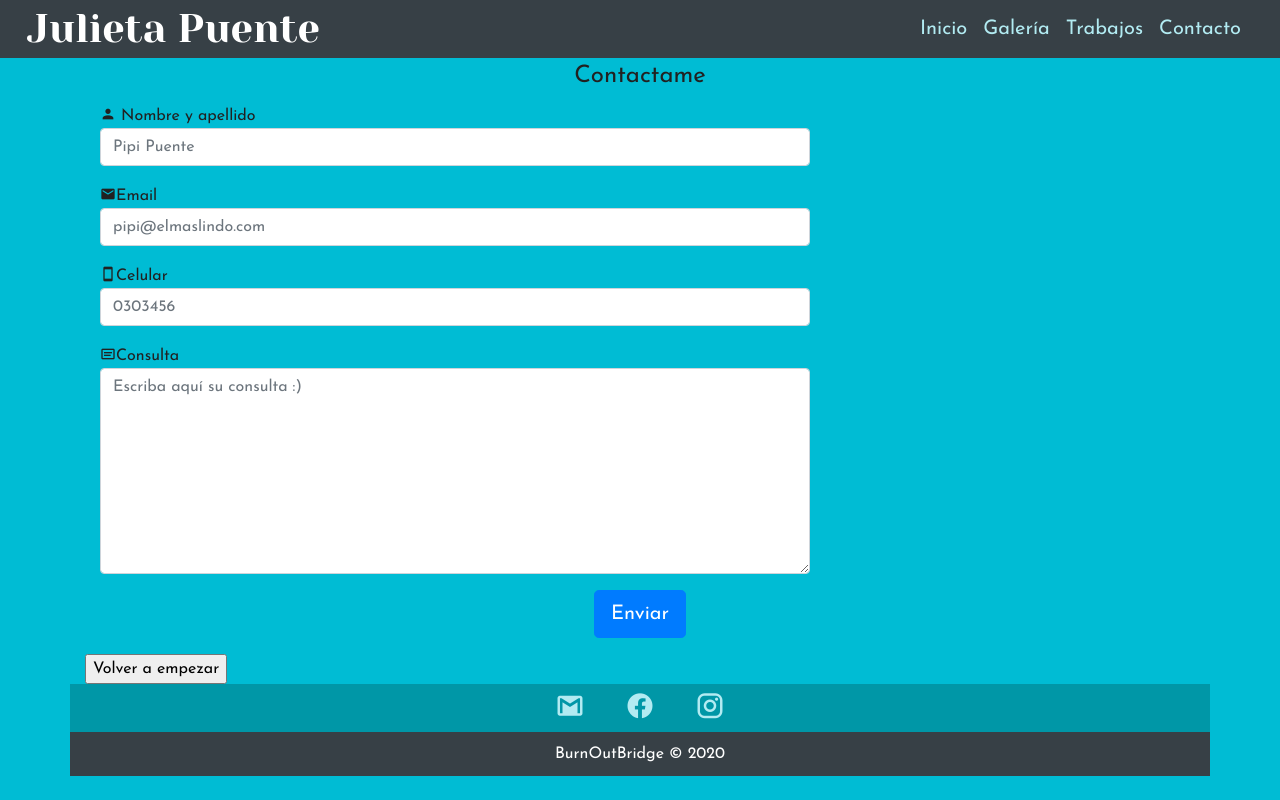
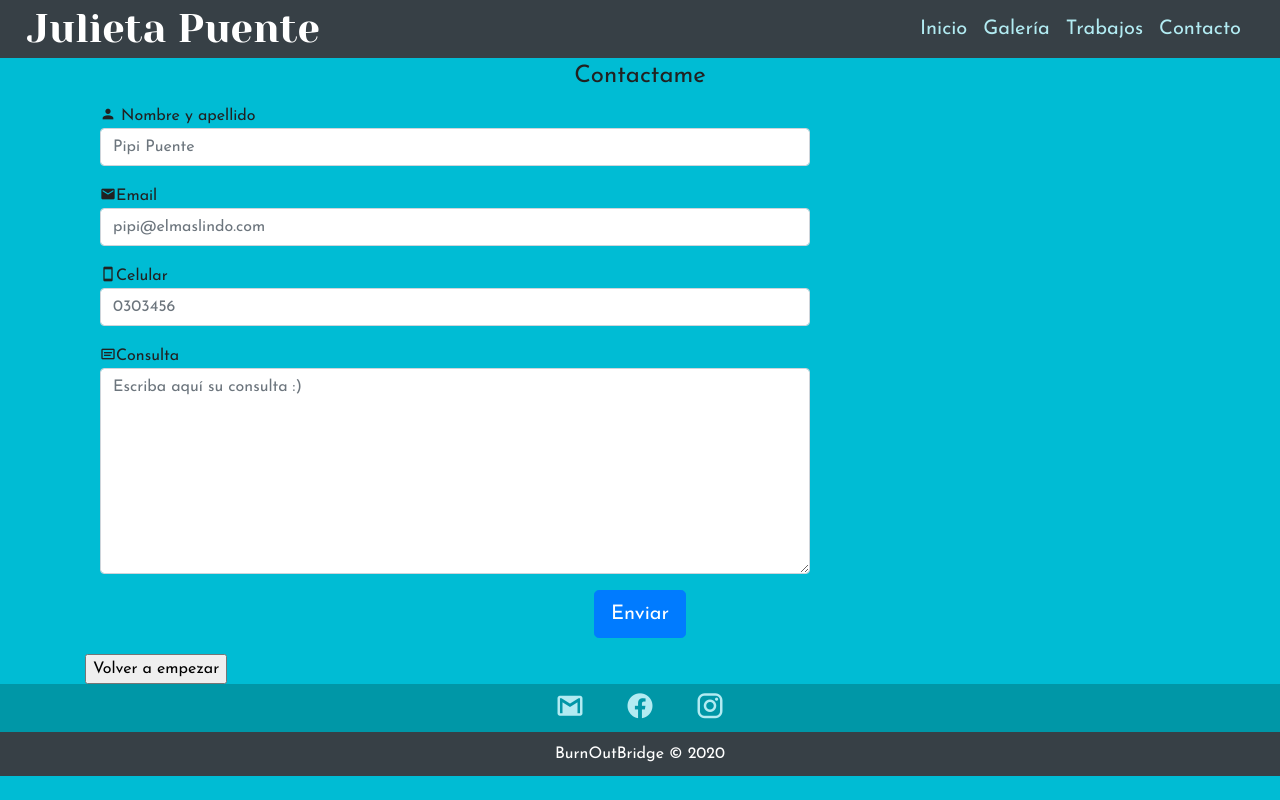
Before and after one commit to JoaPaloBael/julietapuente, a website: page contacto.html in a window 1280 px wide. Drawn offline with nearby package versions, Linux system fonts and the light colour scheme.

Commit message:
Actualice todos los footer

```diff
--- a/contacto.html
+++ b/contacto.html
@@ -111,7 +111,7 @@
 	</div>
 
 	<!-- FOOTER -->
-	<footer class="container">
+	<footer class="container-fluid">
 		<div class="links-redes row">
 			<a href="mailto: PH.julietapuente@gmail.com" target="_blank">
 				<i class="mdi mdi-gmail"></i>
```
Also changed, not shown: galeria.html (+1 -1 lines).
